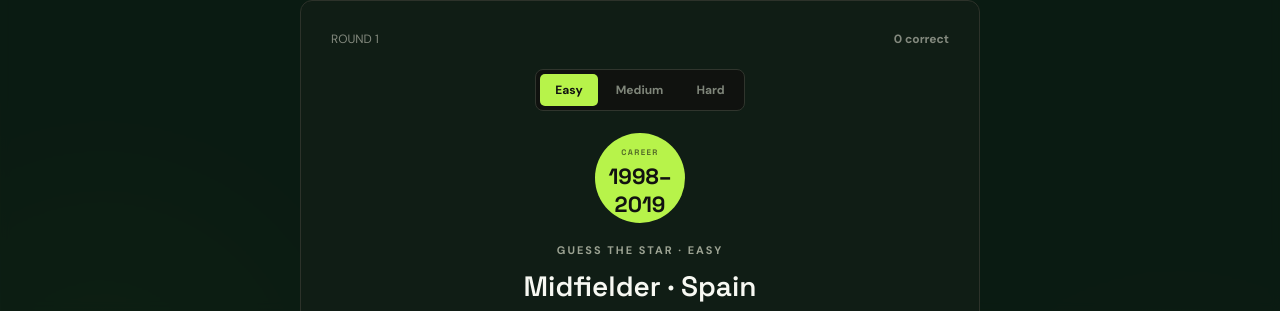
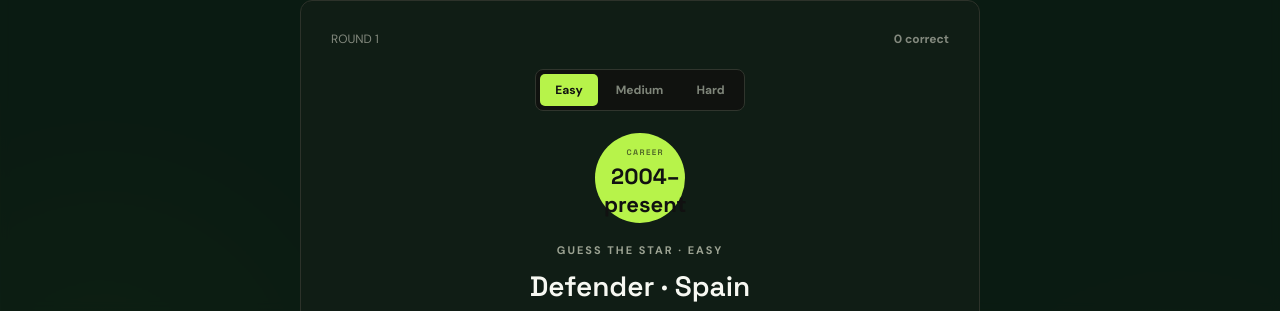
Before and after one commit to MrKhanKu23/MRKHANKU23, a React (Vite) app: page / in a window 1280 px wide. Both pictures are taken after a click on the button "⚡ Quiz". Shown: the part 980-1291 px from the top of the page. Built offline with nearby package versions, Linux system fonts and the light colour scheme.

Commit message:
quiz from full player pool

```diff
--- a/src/components/SportsQuiz.tsx
+++ b/src/components/SportsQuiz.tsx
@@ -25,7 +25,7 @@ export function SportsQuiz({ sport }: { sport: Sport }) {
   const [answer, setAnswer] = useState<string>();
   const [difficulty, setDifficulty] = useState<Difficulty>('easy');
   const [quizSeed, setQuizSeed] = useState(() => Date.now());
-  const playerPool = sport.quizPlayers ?? sport.players;
+  const playerPool = sport.draftPlayers ?? sport.quizPlayers ?? sport.players;
   const quizPlayers = useMemo(() => seededShuffle(playerPool, quizSeed), [playerPool, quizSeed]);
   const player = quizPlayers[round % quizPlayers.length];
   const mode = rules[difficulty];
```
